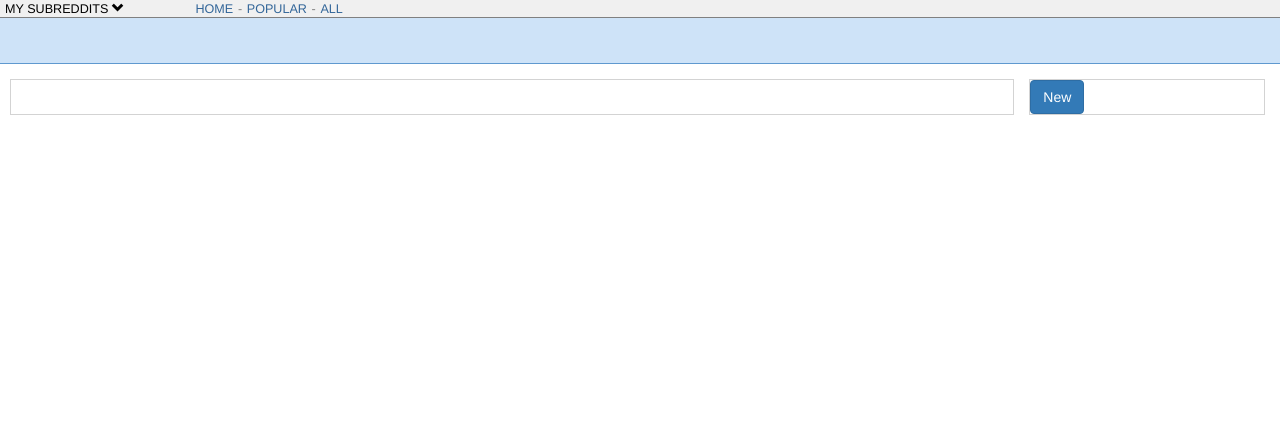
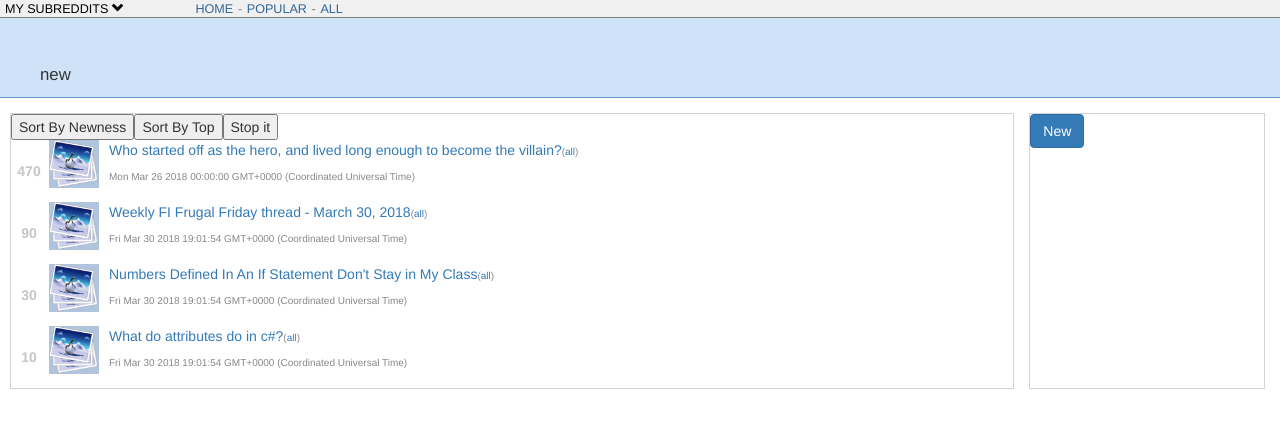
Before and after one commit to grepcats/faux-reddit, an Angular app: page /list/1 in a window 1280 px wide. Before the commit this address led to /. Shown: the top 428 px of the page. Built offline with nearby package versions, Linux system fonts and the light colour scheme; grey boxes are pictures that could not be loaded.

Commit message:
try to implement routing for sorting so it can start on the root parent

```diff
--- a/src/app/app.component.html
+++ b/src/app/app.component.html
@@ -23,6 +23,10 @@
     </div>
     <div id="header-bottom-left">
       <a class="default-header" routerLink="" id="header-img">Faux-Reddit</a>
+      <ul class="tabmenu">
+        <li (click)="clickedSort('new')">new</li>
+        <li></li>
+      </ul>
     </div>
   </div>
 
--- a/src/app/app.routing.ts
+++ b/src/app/app.routing.ts
@@ -21,6 +21,10 @@ const appRoutes: Routes = [
   {
     path: 'new',
     component: NewPostComponent
+  },
+  {
+    path: 'list/:sortValue',
+    component: PostListComponent
   }
 ];
 
--- a/src/app/post-list/post-list.component.html
+++ b/src/app/post-list/post-list.component.html
@@ -1,5 +1,6 @@
-<button (click)="clickedSort('new')">Sort By Newness</button>
+<button (click)="clickedSort2('new')">Sort By Newness</button>
 <button (click)="clickedSort('top')">Sort By Top</button>
+<button (click)="clickedSort2('new')">Stop it</button>
 <div class="entry" *ngFor="let post of posts">
   <div class="side-arrows">
     <div class="arrow up" (click)="clickedUpvote(post.id)">
--- a/src/app/post-list/post-list.component.ts
+++ b/src/app/post-list/post-list.component.ts
@@ -1,7 +1,9 @@
 import { Component, OnInit, Input } from '@angular/core';
+import { Location } from '@angular/common';
 import { Post } from '../models/post.model';
+import { PostService } from '../post.service';
 import { Router } from '@angular/router';
-import { PostService } from '../post.service';
+import { ActivatedRoute, Params } from '@angular/router';
 
 @Component({
   selector: 'app-post-list',
@@ -12,14 +14,28 @@ import { PostService } from '../post.service';
 export class PostListComponent implements OnInit {
 
   posts: Post[];
-  constructor(private router: Router, private postService: PostService) { }
+  sortValue: string;
+  constructor(
+    private route: ActivatedRoute,
+    private location: Location,
+    private postService: PostService,
+    private router: Router
+  ) { }
 
   goToDetailPage(clickedPost: Post) {
     this.router.navigate(['posts', clickedPost.id]);
   }
 
+  clickedSort2(sortValue: string) {
+    this.router.navigate(['list', sortValue])
+  }
+
   ngOnInit() {
     this.posts = this.postService.getPosts();
+
+    this.route.params.forEach((urlParameters) => {
+      this.sortValue = urlParameters['sortValue'];
+    });
   }
 
   clickedUpvote(postId: number) {
@@ -32,6 +48,7 @@ export class PostListComponent implements OnInit {
     //console.log(this.postService.getPostById(postId).downvotes)
   }
 
+
   clickedSort(sortValue: string) {
     this.posts = this.postService.sortPosts(sortValue);
   }
--- a/src/app/side-bar/side-bar.component.ts
+++ b/src/app/side-bar/side-bar.component.ts
@@ -13,6 +13,7 @@ import { Router } from '@angular/router';
 export class SideBarComponent implements OnInit {
 
   @Output() clickNew = new EventEmitter();
+  @Input() sortClickValue: String = "";
 
   goToNewPost() {
     this.router.navigate(['new']);
```
Also changed, not shown: src/app/app.component.ts (+15 -2 lines).
